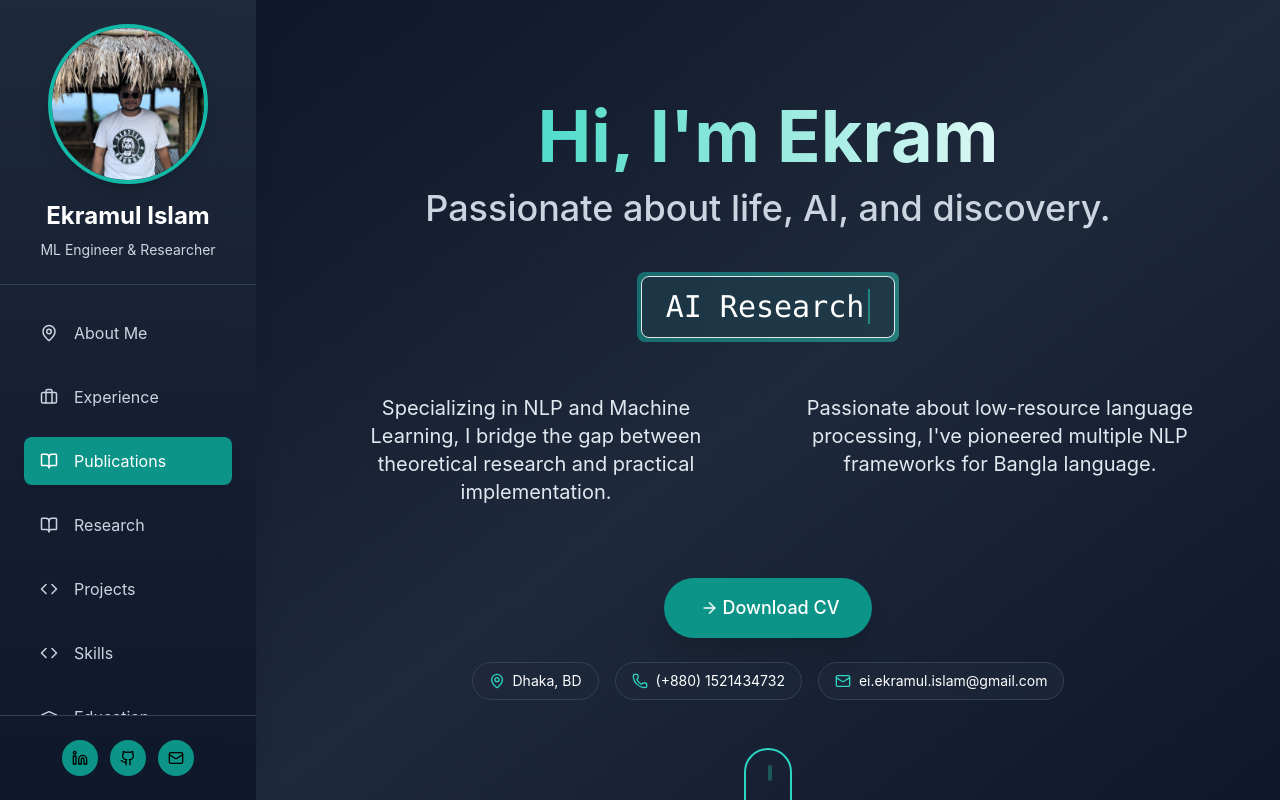
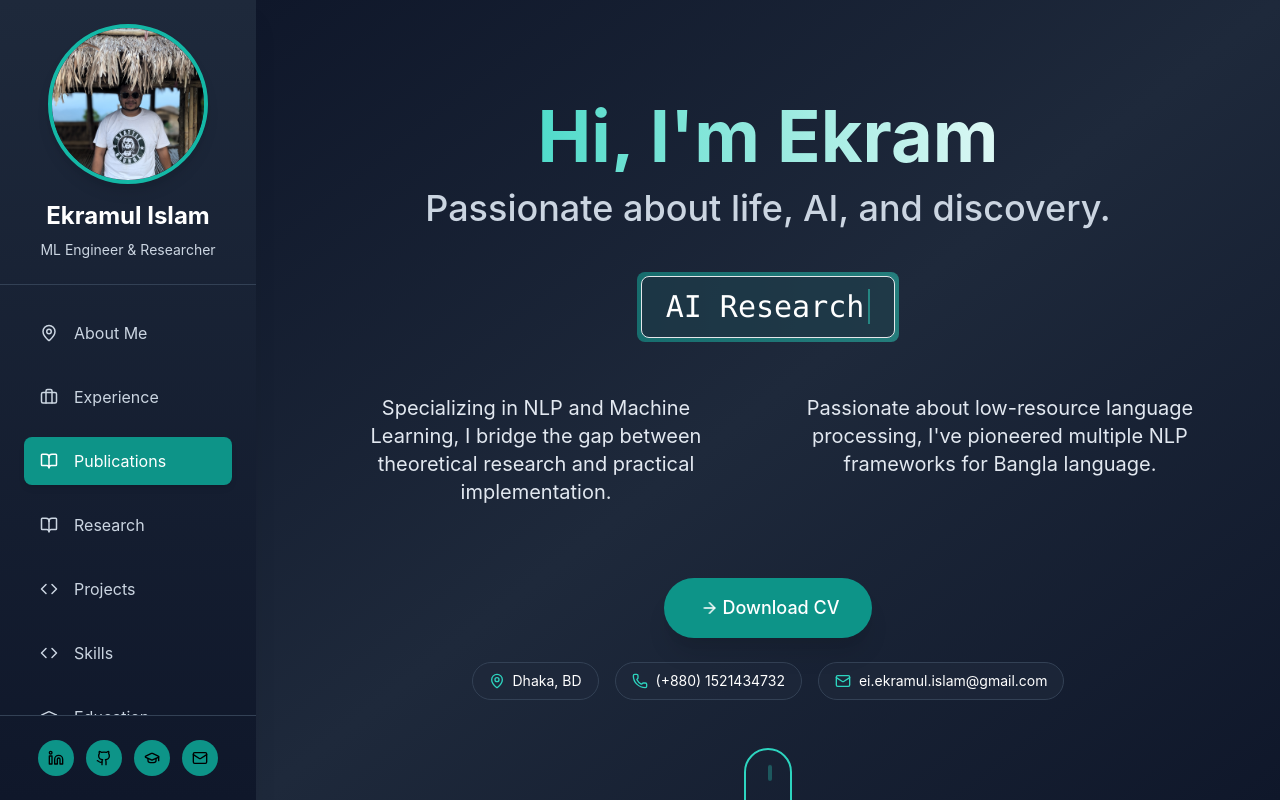
Before and after one commit to Ekram007/ekram007.github.io, a React (Create React App) app: page / in a window 1280 px wide. Shown: the top 800 px of the page. Built offline with nearby package versions, Linux system fonts and the light colour scheme.

Commit message:
Added Google Scholar link

```diff
--- a/src/Portfolio.js
+++ b/src/Portfolio.js
@@ -274,6 +274,9 @@ const Portfolio = () => {
                         </a>
                         <a href="https://github.com/Ekram007" target="_blank" rel="noopener noreferrer" className="w-9 h-9 rounded-full bg-softteal-600 flex items-center justify-center hover:bg-softteal-500 hover:text-white transition-all">
                             <Github size={16} />
+                        </a>
+                        <a href="https://scholar.google.com/citations?user=TmiwxJwAAAAJ&hl=en&oi=sra" target="_blank" rel="noopener noreferrer" className="w-9 h-9 rounded-full bg-softteal-600 flex items-center justify-center hover:bg-softteal-500 hover:text-white transition-all" title="Google Scholar">
+                            <GraduationCap size={16} />
                         </a>
                         <a href="mailto:ei.ekramul.islam@gmail.com" className="w-9 h-9 rounded-full bg-softteal-600 flex items-center justify-center hover:bg-softteal-500 hover:text-white transition-all">
                             <Mail size={16} />
@@ -1022,6 +1025,7 @@ const Portfolio = () => {
                                     {[
                                         { icon: Github, link: 'https://github.com/Ekram007' },
                                         { icon: Linkedin, link: 'https://www.linkedin.com/in/ekramul-islam-b824a1176/' },
+                                        { icon: GraduationCap, link: 'https://scholar.google.com/citations?user=TmiwxJwAAAAJ&hl=en&oi=sra', title: 'Google Scholar' },
                                         { icon: Mail, link: 'mailto:ei.ekramul.islam@gmail.com' },
                                         { icon: Phone, link: 'tel:+8801521434732' }
                                     ].map((social, i) => (
@@ -1031,6 +1035,7 @@ const Portfolio = () => {
                                             target="_blank"
                                             rel="noopener noreferrer"
                                             className="w-10 h-10 rounded-full bg-darkslate-800 flex items-center justify-center hover:bg-softteal-600 transition-colors"
+                                            title={social.title || ''}
                                         >
                                             <social.icon size={18} />
                                         </a>
```
